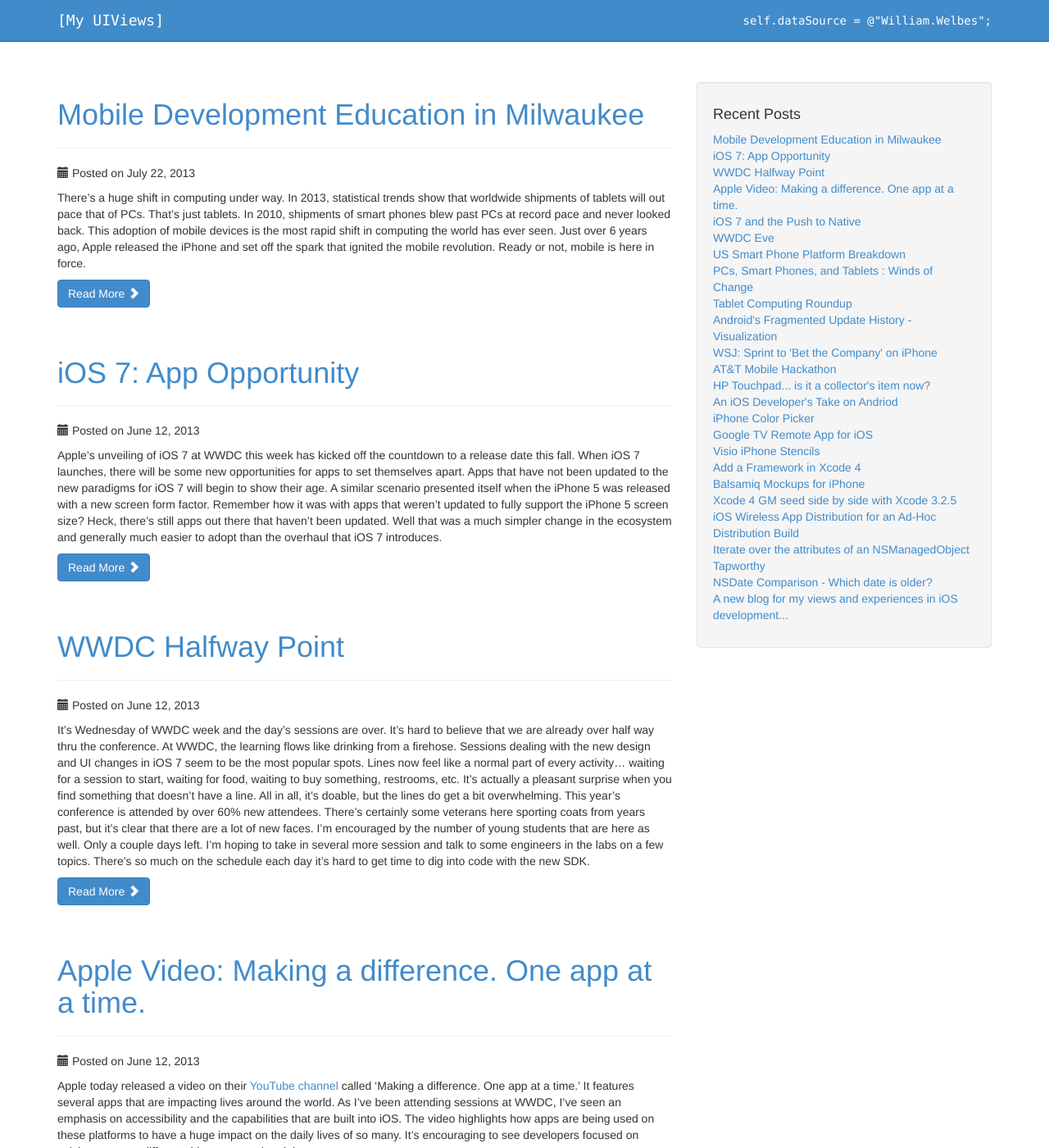
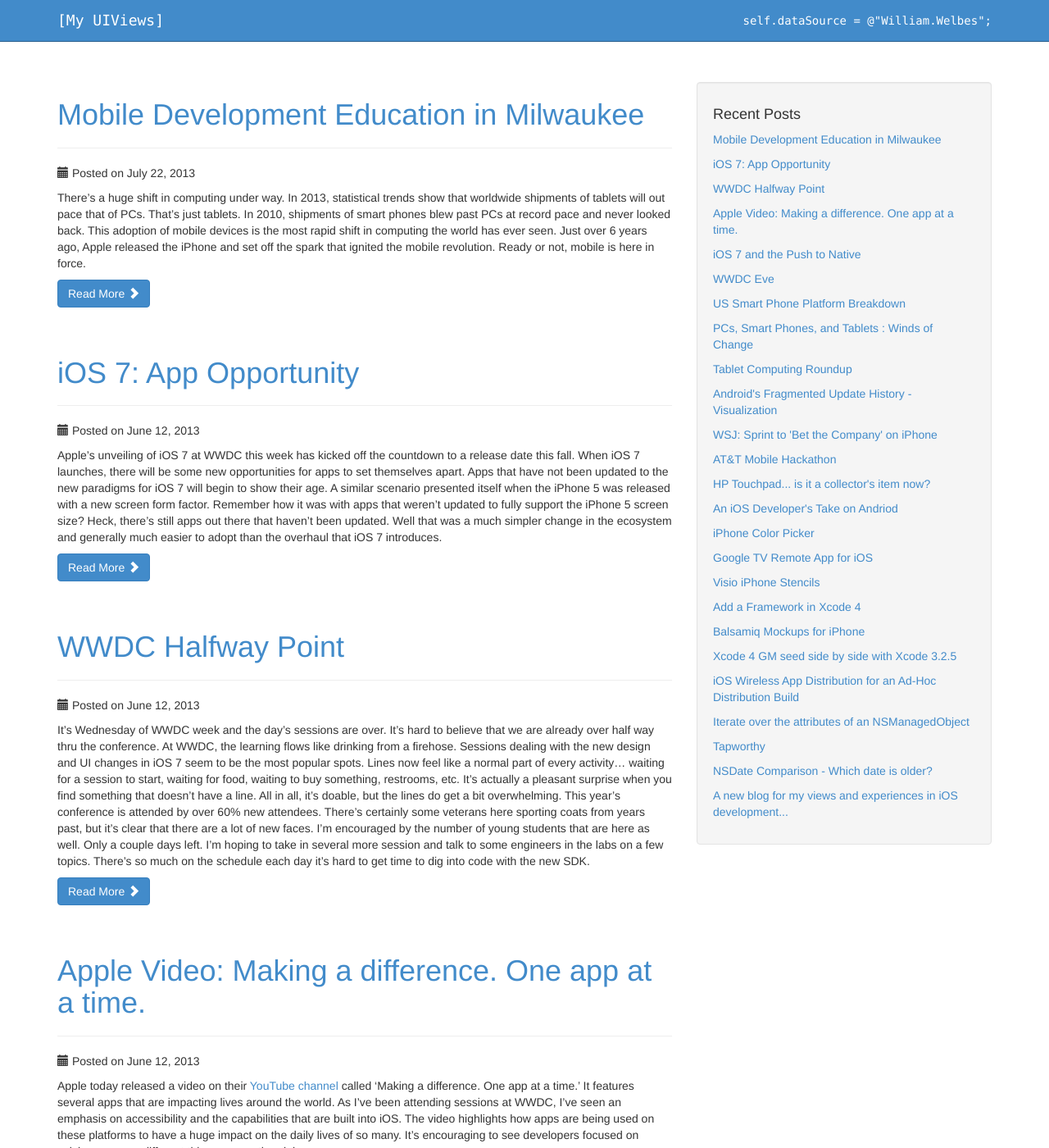
Before and after one commit to welbesw/welbesw.github.io, a Jekyll site: the page built from index.html, in a window 1280 px wide and 1400 px high. Shown: the whole window at 82% size. Built offline with Jekyll 4.4.1, drawn with Linux system fonts in a browser that asks for light colours; Markdown is read by kramdown in place of the engine named in the settings.

Commit message:
Updated the recent posts spacing.

```diff
--- a/_layouts/default.html
+++ b/_layouts/default.html
@@ -84,7 +84,7 @@
             <h4>Recent Posts</h4>
               <div class="row">
                 <div class="col-lg-12">
-                  <ul class="list-unstyled">
+                  <ul class="list-unstyled post-list">
                     {% for post in site.posts %}
                     <li><a href="{{ post.url }}">{{ post.title }}</a></li>
                     {% endfor %}
--- a/css/blog-home.css
+++ b/css/blog-home.css
@@ -32,3 +32,7 @@ footer {
 .code-font {
     font-family: Consolas, Menlo, Monaco, Lucida Console, Liberation Mono, DejaVu Sans Mono, Bitstream Vera Sans Mono, Courier New, monospace, serif;
 }
+
+.post-list li {
+	margin: 0px 0px 10px 0px;
+}
```
